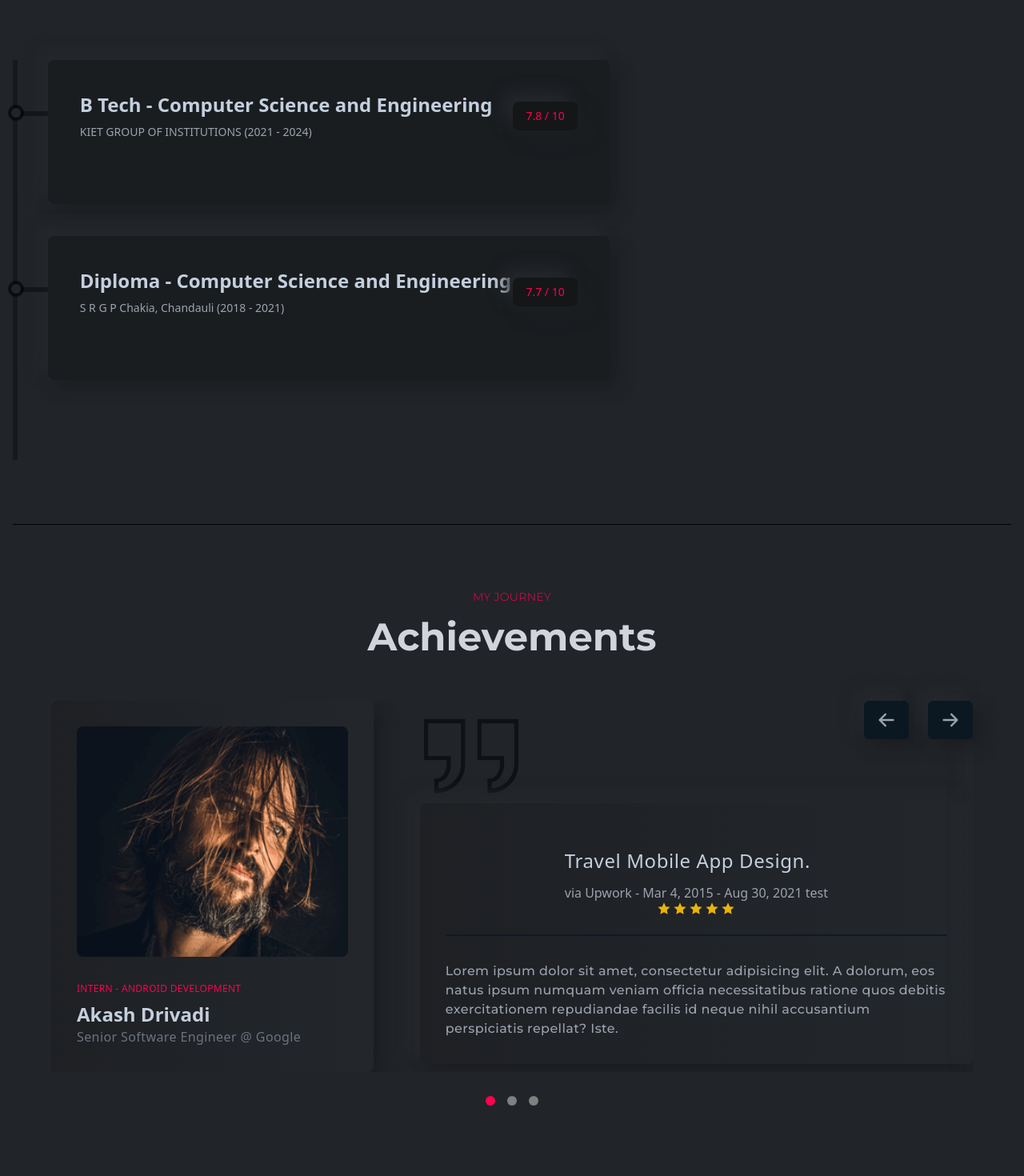
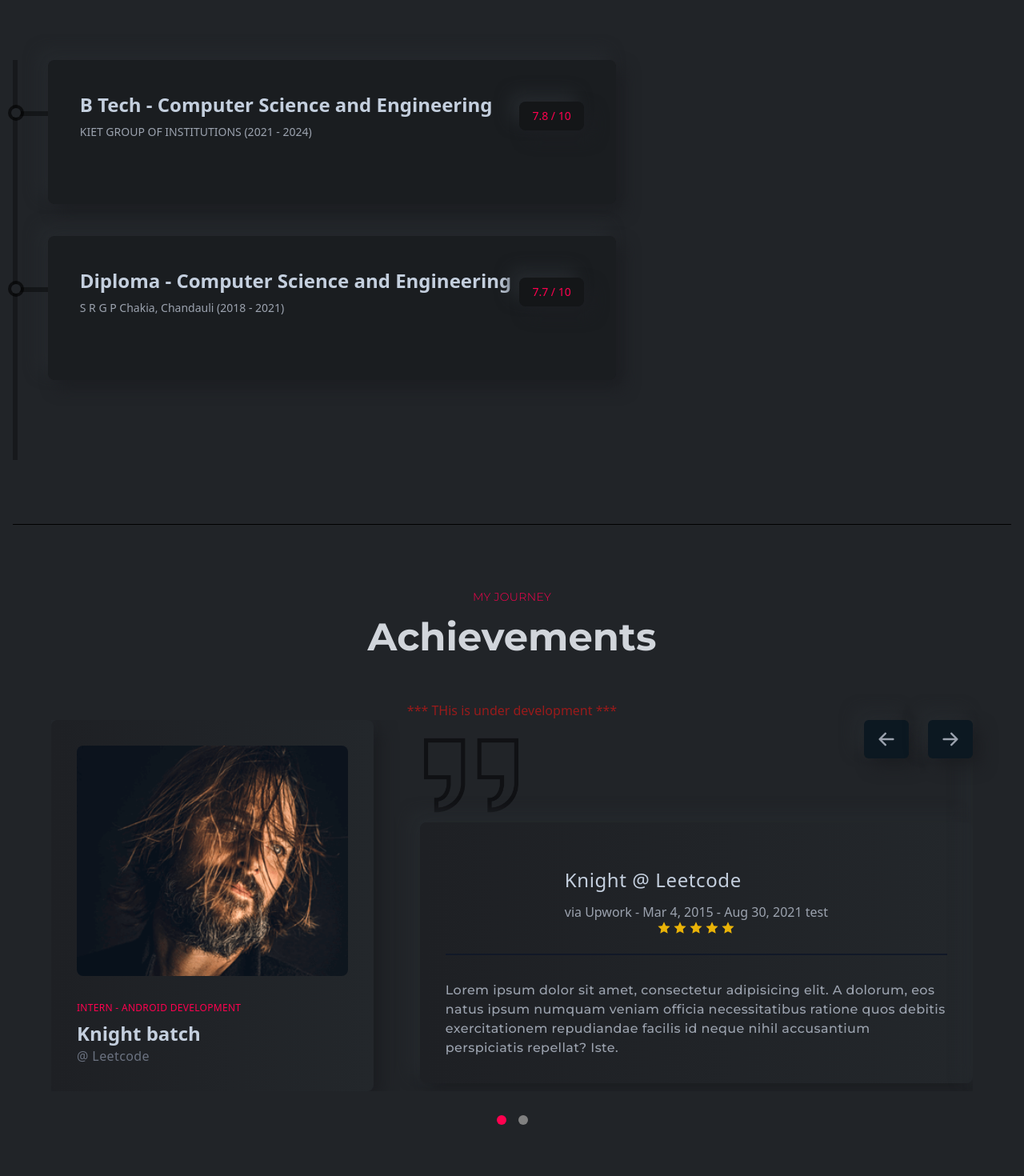
Before and after one commit to Jayant-001/Portfolio, a React (Create React App) app: page / in a window 1280 px wide. Shown: the part 4200-5670 px from the top of the page at 80% size. Built offline with nearby package versions, Linux system fonts and the light colour scheme.

Commit message:
achievments remaining

```diff
--- a/src/components/resume/ResumeCard.js
+++ b/src/components/resume/ResumeCard.js
@@ -19,7 +19,7 @@ const ResumeCard = ({title,subTitle,result,des}) => {
             </p>
           </div>
           <div>
-            <p className="px-4 py-2 text-designColor bg-black bg-opacity-25 rounded-lg flex justify-center items-center shadow-shadowOne text-sm font-medium">
+            <p className="px-4 ml-2 py-2 text-designColor bg-black bg-opacity-25 rounded-lg flex justify-center items-center shadow-shadowOne text-sm font-medium">
               {result}
             </p>
           </div>
--- a/src/components/tesimonial/Testimonial.js
+++ b/src/components/tesimonial/Testimonial.js
@@ -94,6 +94,7 @@ const Testimonial = () => {
             <div className="flex justify-center items-center text-center">
                 <Title title="MY JOURNEY" des="Achievements" />
             </div>
+                <p className="text-center text-red-800">*** THis is under development ***</p>
             <div className="max-w-6xl mx-auto">
                 {/* ================ Slider One ================== */}
                 <Slider {...settings}>
@@ -110,10 +111,10 @@ const Testimonial = () => {
                                         Intern - Android Development
                                     </p>
                                     <h3 className="text-2xl font-bold">
-                                        Akash Drivadi
+                                        Knight batch
                                     </h3>
                                     <p className="text-base tracking-wide text-gray-500">
-                                        Senior Software Engineer @ Google
+                                        @ Leetcode
                                     </p>
                                 </div>
                             </div>
@@ -127,7 +128,7 @@ const Testimonial = () => {
                                     <div className="flex flex-col justify-between lgl:items-center py-6 border-b-2 border-b-gray-900">
                                         <div>
                                             <h3 className="text-xl lgl:text-2xl font-medium tracking-wide">
-                                                Travel Mobile App Design.
+                                                Knight @ Leetcode
                                             </h3>
                                             <p className="text-base text-gray-400 mt-3">
                                                 via Upwork - Mar 4, 2015 - Aug
@@ -170,10 +171,10 @@ const Testimonial = () => {
                                         Intern - Android Development
                                     </p>
                                     <h3 className="text-2xl font-bold">
-                                        Sir Jaysh
+                                        John Doe
                                     </h3>
                                     <p className="text-base tracking-wide text-gray-500">
-                                        Operation Officer
+                                        Lorem, ipsum.
                                     </p>
                                 </div>
                             </div>
@@ -216,7 +217,7 @@ const Testimonial = () => {
                         </div>
                     </div>
                     {/* ================ Slider Three ================== */}
-
+                    {/*
                     <div className="w-full">
                         <div className="w-full h-auto flex flex-col lgl:flex-row justify-between">
                             <div className="w-full lgl:w-[35%] h-full bg-gradient-to-r from-[#1e2024] to-[#23272b] p-8 rounded-lg shadow-shadowOne flex flex-col md:flex-row lgl:flex-col gap-8 justify-center md:justify-start lgl:justify-center">
@@ -274,7 +275,7 @@ const Testimonial = () => {
                                 </div>
                             </div>
                         </div>
-                    </div>
+                    </div> */}
                 </Slider>
             </div>
         </section>
```
